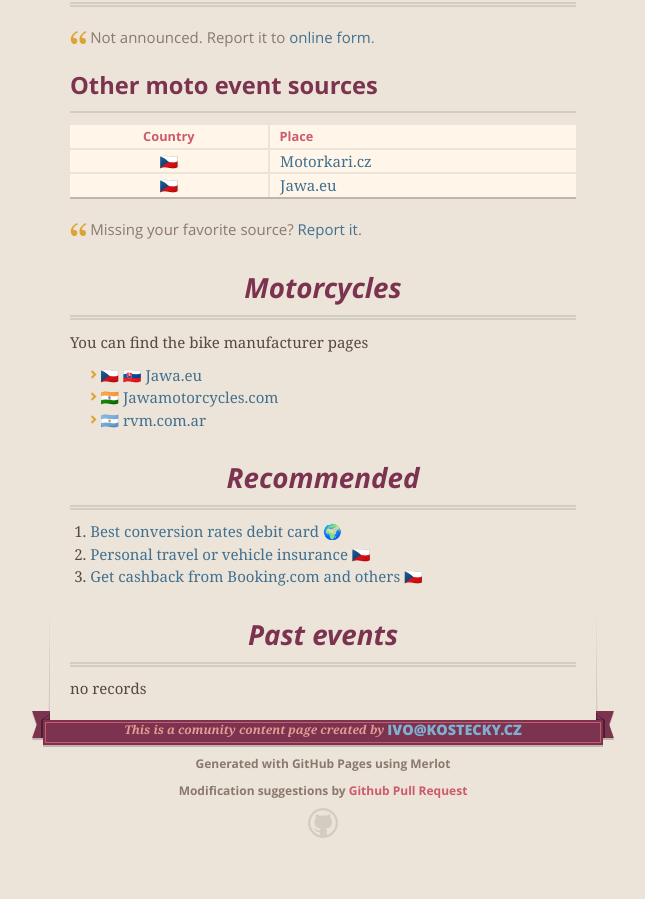
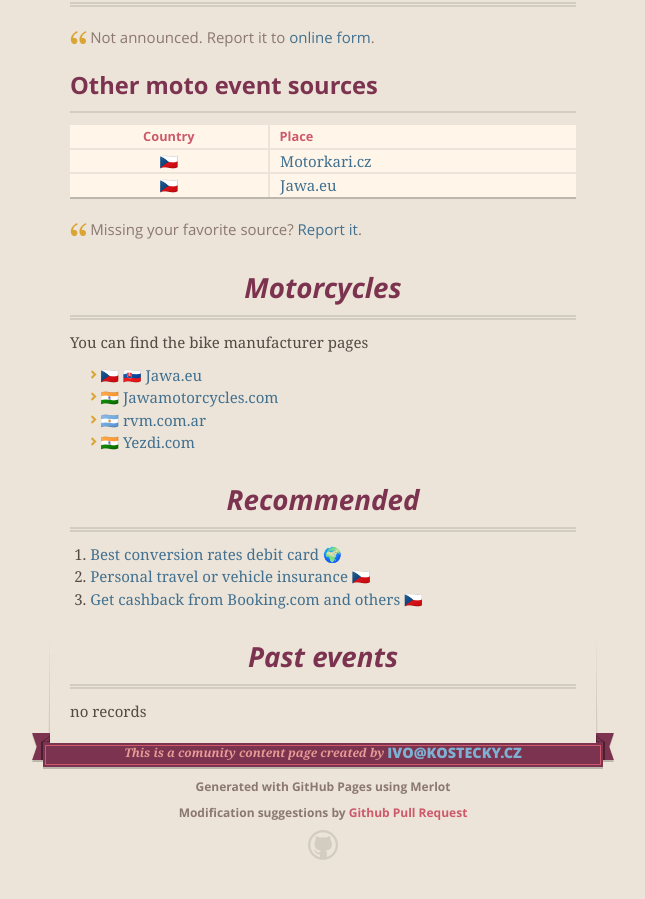
Before and after one commit to microkost/jawamotorcycles.cz, a Jekyll site: the page built from docs/index.md, in a window 1280 px wide and 900 px high, scrolled down 1498 px. Shown: the whole window, without its empty margins (317-962 px from the left). Built offline with Jekyll 4.4.1, drawn with Linux system fonts in a browser that asks for light colours; our own code applies the rules of GitHub Pages for plain Markdown files; before the commit the page ends 2376 px from its top, so only the background shows below that.

Commit message:
Added Yezdi.com manufacturer

```diff
--- a/docs/index.md
+++ b/docs/index.md
@@ -52,6 +52,7 @@
 - 🇨🇿 🇸🇰 [Jawa.eu](https://www.jawa.eu?utm_source=jawamotorcycles.cz)
 - 🇮🇳 [Jawamotorcycles.com](https://www.jawamotorcycles.com?utm_source=jawamotorcycles.cz)
 - 🇦🇷 [rvm.com.ar](https://rvm.com.ar/?utm_source=jawamotorcycles.cz)
+- 🇮🇳 [Yezdi.com](http://yezdi.com?utm_source=jawamotorcycles.cz)
 
 ## Recommended
 
```
